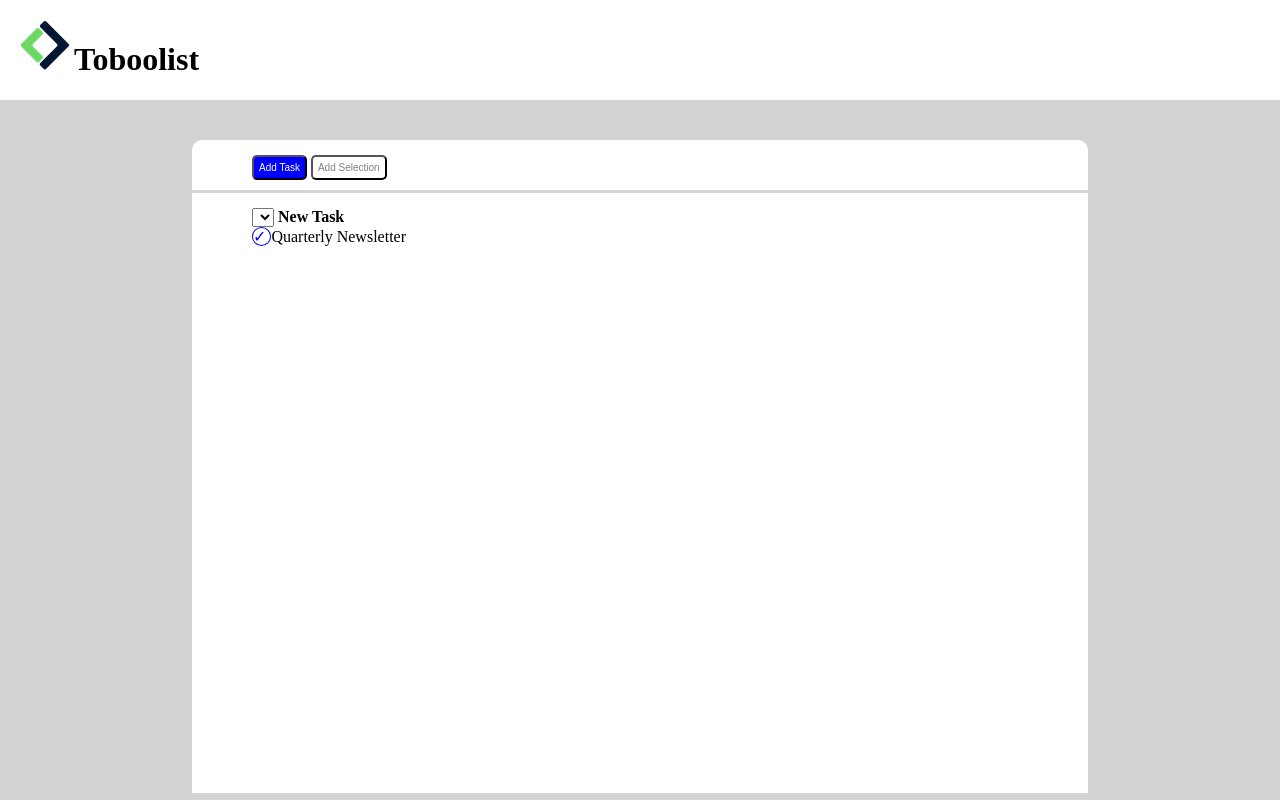
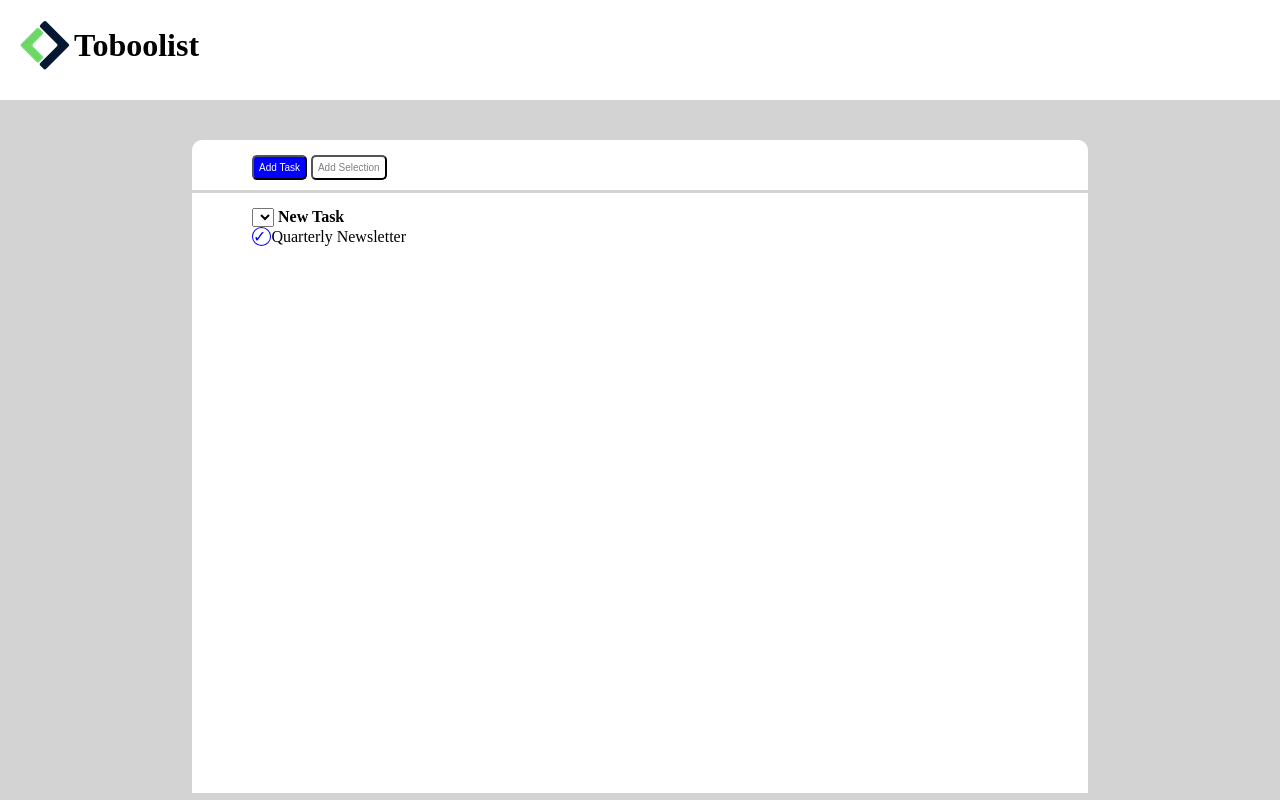
Before and after one commit to Pavel-Stefano/html-css-toboolist, a plain HTML site: page index.html in a window 1280 px wide. Drawn offline with Linux system fonts and the light colour scheme.

Commit message:
index: centratura titolo logo

```diff
--- a/css/style.css
+++ b/css/style.css
@@ -44,6 +44,7 @@ header>img {
 
 #logo-principale{
     display: inline-block;
+    vertical-align: 14px;
 }
 
 /* nav */
```
